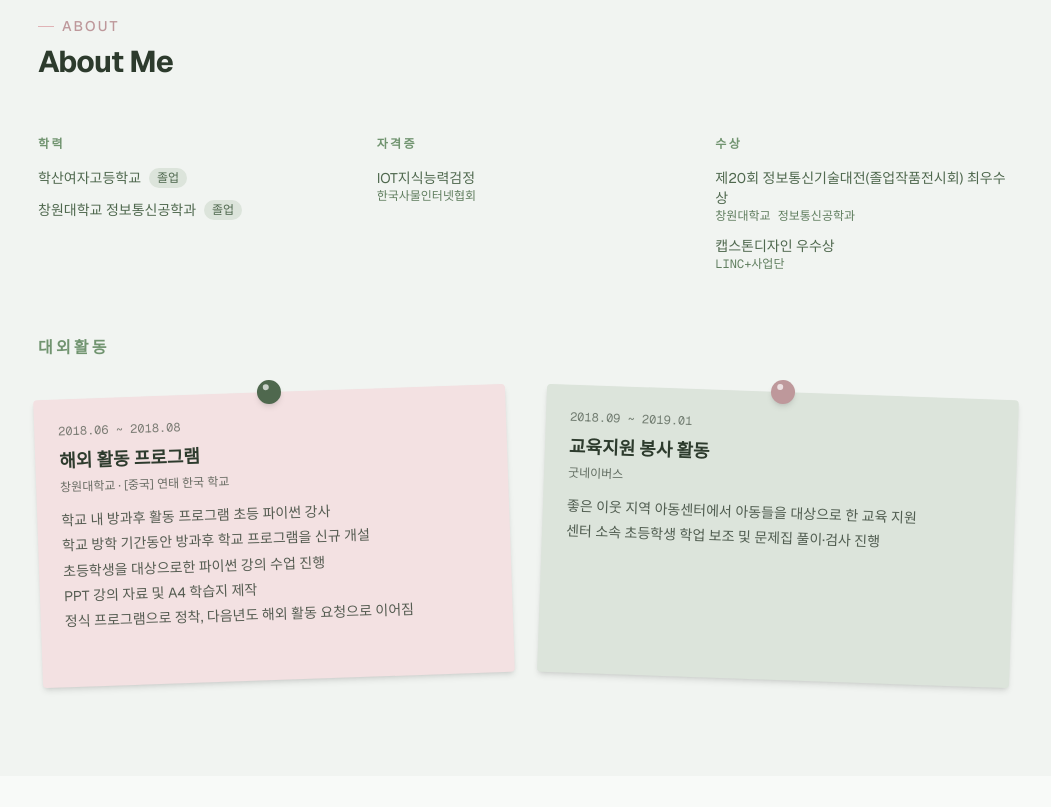
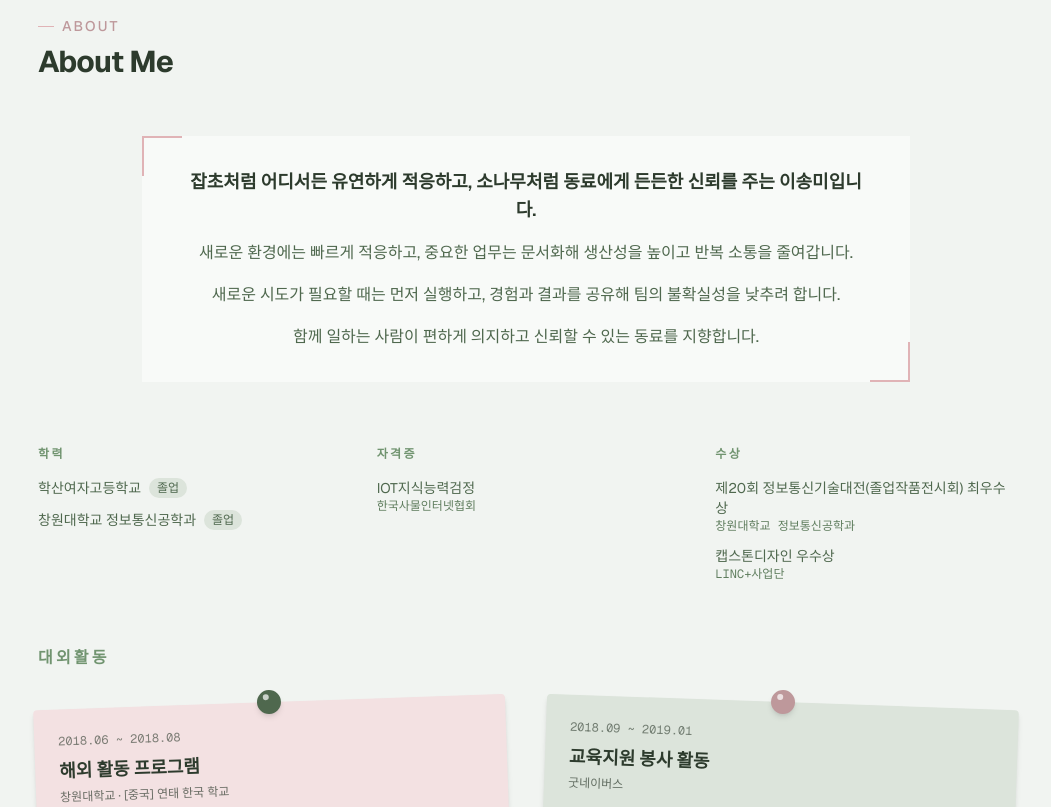
Before and after one commit to im-pine/ImPine, a Next.js app: page / in a window 1280 px wide. Shown: the part 880-1687 px from the top of the page, without its empty margins (114-1165 px from the left). Built offline with nearby package versions, Linux system fonts and the light colour scheme.

Commit message:
✨ 자기소개 추가

```diff
--- a/src/app/globals.css
+++ b/src/app/globals.css
@@ -81,3 +81,14 @@ body {
   color: var(--foreground);
   font-family: var(--font-sans);
 }
+
+@keyframes ripple-expand {
+  from {
+    transform: scale(0.3);
+    opacity: 0;
+  }
+  to {
+    transform: scale(1);
+    opacity: 1;
+  }
+}
--- a/src/components/sections/About.tsx
+++ b/src/components/sections/About.tsx
@@ -10,6 +10,22 @@ export function About() {
       title="About Me"
       className="bg-primary-100"
     >
+      <div className="relative mx-auto mb-16 max-w-3xl px-10 py-8 text-center bg-primary-50">
+        <span className="absolute top-0 left-0 h-10 w-10 border-t-2 border-l-2 border-secondary-500" />
+        <span className="absolute right-0 bottom-0 h-10 w-10 border-r-2 border-b-2 border-secondary-500" />
+
+        <p className="text-lg font-semibold text-primary-900">
+          {profile.bio.lead}
+        </p>
+        <div className="mt-4 space-y-4">
+          {profile.bio.paragraphs.map((paragraph, i) => (
+            <p key={i} className="text-md leading-relaxed text-primary-700">
+              {paragraph}
+            </p>
+          ))}
+        </div>
+      </div>
+
       <div className="grid grid-cols-1 gap-10 sm:grid-cols-3">
         <div>
           <h3 className="mb-4 text-xs font-semibold tracking-[0.2em] text-primary-500 uppercase">
--- a/src/components/sections/Hero.tsx
+++ b/src/components/sections/Hero.tsx
@@ -14,11 +14,16 @@ export function Hero() {
       className="relative flex min-h-screen scroll-mt-20 items-center justify-center overflow-hidden bg-primary-900 pt-20"
     >
       <div className="pointer-events-none absolute inset-0 flex items-center justify-center">
-        {RINGS.map((ring) => (
+        {RINGS.map((ring, index) => (
           <span
             key={ring.size}
-            className={`absolute rounded-full border ${ring.opacity}`}
-            style={{ width: ring.size, height: ring.size }}
+            className={`absolute rounded-full border opacity-0 ${ring.opacity}`}
+            style={{
+              width: ring.size,
+              height: ring.size,
+              animation: "ripple-expand 1.1s ease-out forwards",
+              animationDelay: `${index * 200}ms`,
+            }}
           />
         ))}
       </div>
--- a/src/data/profile.ts
+++ b/src/data/profile.ts
@@ -12,6 +12,10 @@ export interface Profile {
   name: string;
   role: string;
   tagline: string;
+  bio: {
+    lead: string;
+    paragraphs: string[];
+  };
   awards: Award[];
   email: string;
   photo: string;
@@ -23,6 +27,14 @@ export const profile: Profile = {
   role: "Frontend Developer",
   tagline:
     "잡초처럼 유연하게 적응하고, 소나무(松)처럼 든든하게 신뢰를 쌓으려 합니다.",
+  bio: {
+    lead: "잡초처럼 어디서든 유연하게 적응하고, 소나무처럼 동료에게 든든한 신뢰를 주는 이송미입니다.",
+    paragraphs: [
+      "새로운 환경에는 빠르게 적응하고, 중요한 업무는 문서화해 생산성을 높이고 반복 소통을 줄여갑니다.",
+      "새로운 시도가 필요할 때는 먼저 실행하고, 경험과 결과를 공유해 팀의 불확실성을 낮추려 합니다.",
+      "함께 일하는 사람이 편하게 의지하고 신뢰할 수 있는 동료를 지향합니다.",
+    ],
+  },
   awards: [
     {
       title: "제20회 정보통신기술대전(졸업작품전시회) 최우수상",
```
